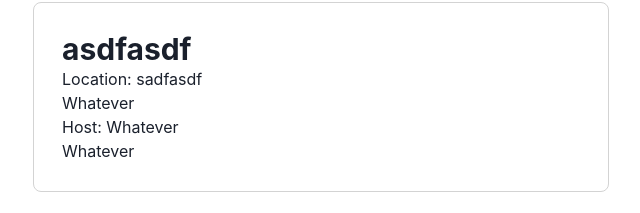
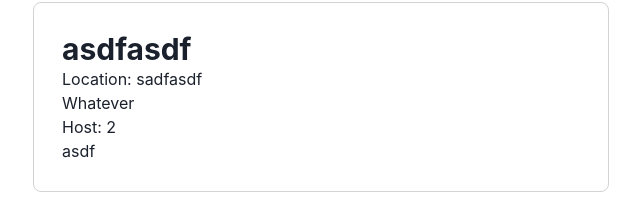
Before and after one commit to Ivanca/ReactTrainingExercise, a React (Create React App) app: page /events in a window 1280 px wide. Shown: the part 234-447 px from the top of the page, without its empty margins (319-959 px from the left). Built offline with nearby package versions, Linux system fonts and the light colour scheme; data requests are answered from the project's data file.

Commit message:
Fixing card props

```diff
--- a/src/components/EventCard.tsx
+++ b/src/components/EventCard.tsx
@@ -26,8 +26,8 @@ const EventCard = ({event, loggedIn, addToFavorites}: EventCardProps) => {
             <Heading as="h3" size="lg">{event.name}</Heading>
             <p className="location">Location: {event.location}</p>
             <p className="description">{event.description}</p>
-            <p className="host">Host: {event.description}</p>
-            <p className="tags">{event.description}</p>
+            <p className="host">Host: {event.host}</p>
+            <p className="tags">{event.tags}</p>
             {loggedIn && <button onClick={addToFavorites}>Favorite</button>}
         </Box>
     )
```
